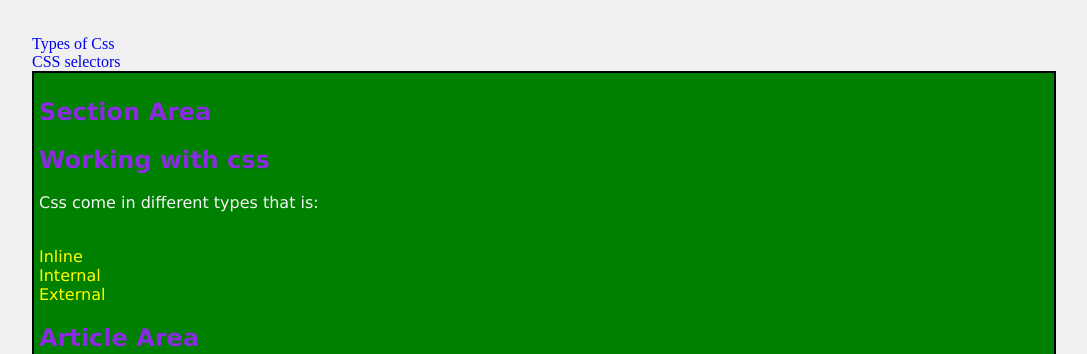
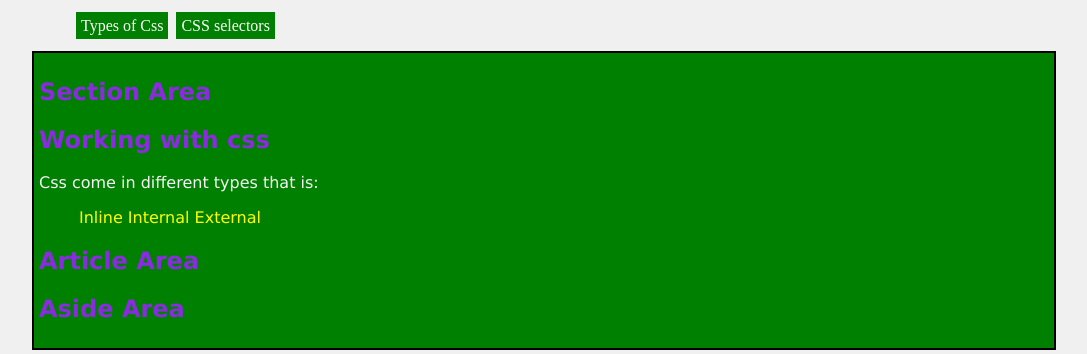
Before and after one commit to Muganzi-Elwin/FundsOfWeb2024, a plain HTML site: page pageone.html in a window 1280 px wide. Shown: the part 98-452 px from the top of the page, without its empty margins (96-1183 px from the left). Drawn offline with Linux system fonts and the light colour scheme.

Commit message:
Update mainstyles.css

```diff
--- a/css/mainstyles.css
+++ b/css/mainstyles.css
@@ -33,16 +33,41 @@ color: yellow;
 
 }
 
-ul{
+.sectionstyle{
+    width: 50%;
+    background-color: chartreuse;
+}
 
-    display: inline;
+
+
+#h1styles{
+    color: black;
+    font-family: 'Times New Roman', Times, serif;
+}
+
+/*Nav menu stylings*/
+
+ul>li{
+    list-style: none; /*To remove bullets */
+    display: inline;  /*To put list items in one line */
+
 
 }
 
-ul>li{
-    list-style: none;
+ul>li>a{
+    text-decoration: none; /*To remove lines on links*/
+    color: white;
+    background-color: green;
+    margin-left: 4px;
+    padding: 5px;
 }
 
-a{
-    text-decoration: none;
+ul>li>a:hover{
+    color:green;
+    background-color: white;
 }
+
+.selected{
+    color:green;
+    background-color: yellow;
+}
```
